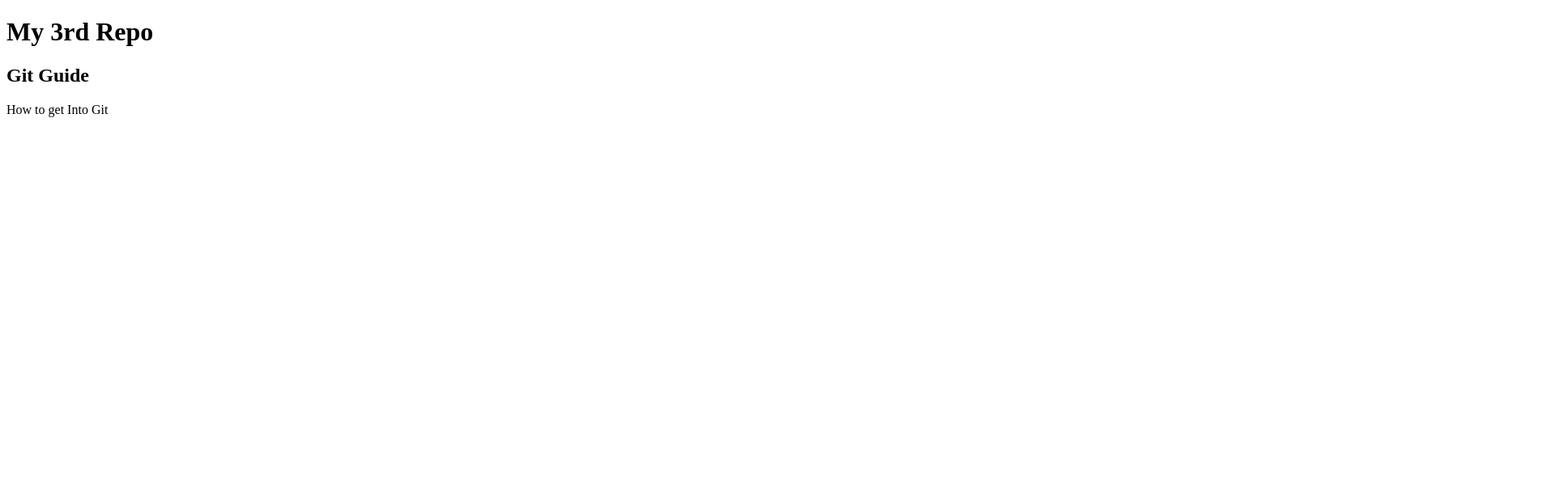
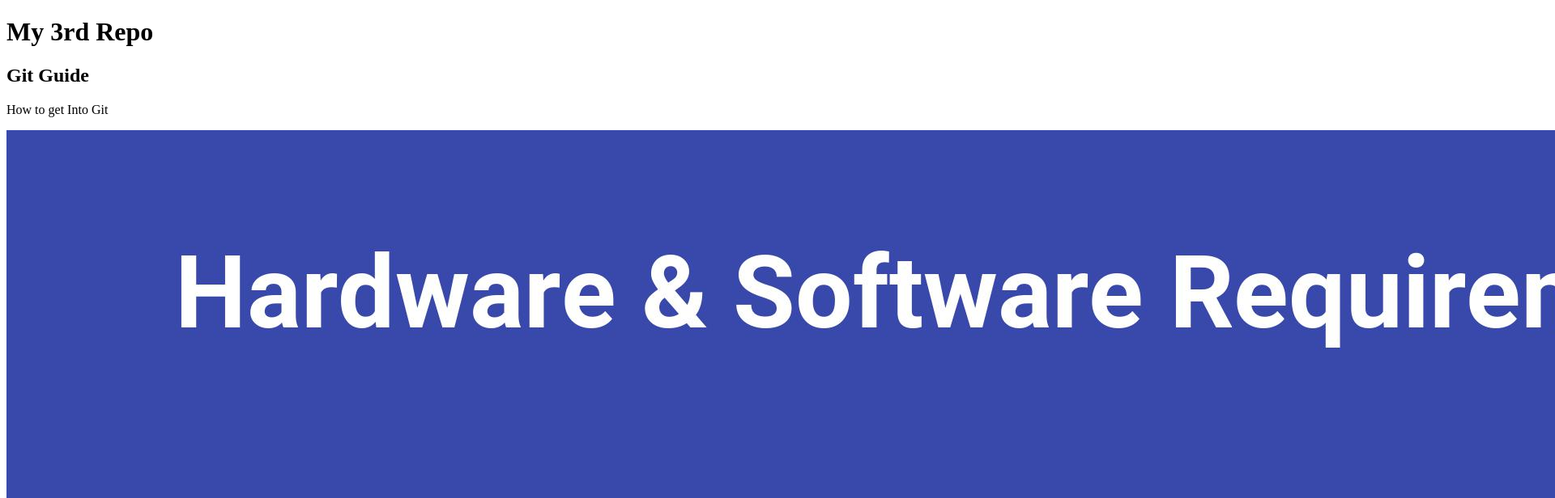
Before and after one commit to ferdousahsan/my-3rd-repo, a plain HTML site: page index.html in a window 1280 px wide. Shown: the top 616 px of the page at 81% size, 1920 px wide, since content can reach past the window. Drawn offline with Linux system fonts and the light colour scheme.

Commit message:
imageaddnew

```diff
--- a/index.html
+++ b/index.html
@@ -10,5 +10,6 @@
     <h1>My 3rd Repo</h1>
     <h2>Git Guide</h2>
     <p>How to get Into Git</p>
+    <img src="0012.jpg" alt="">
 </body>
 </html>
```
